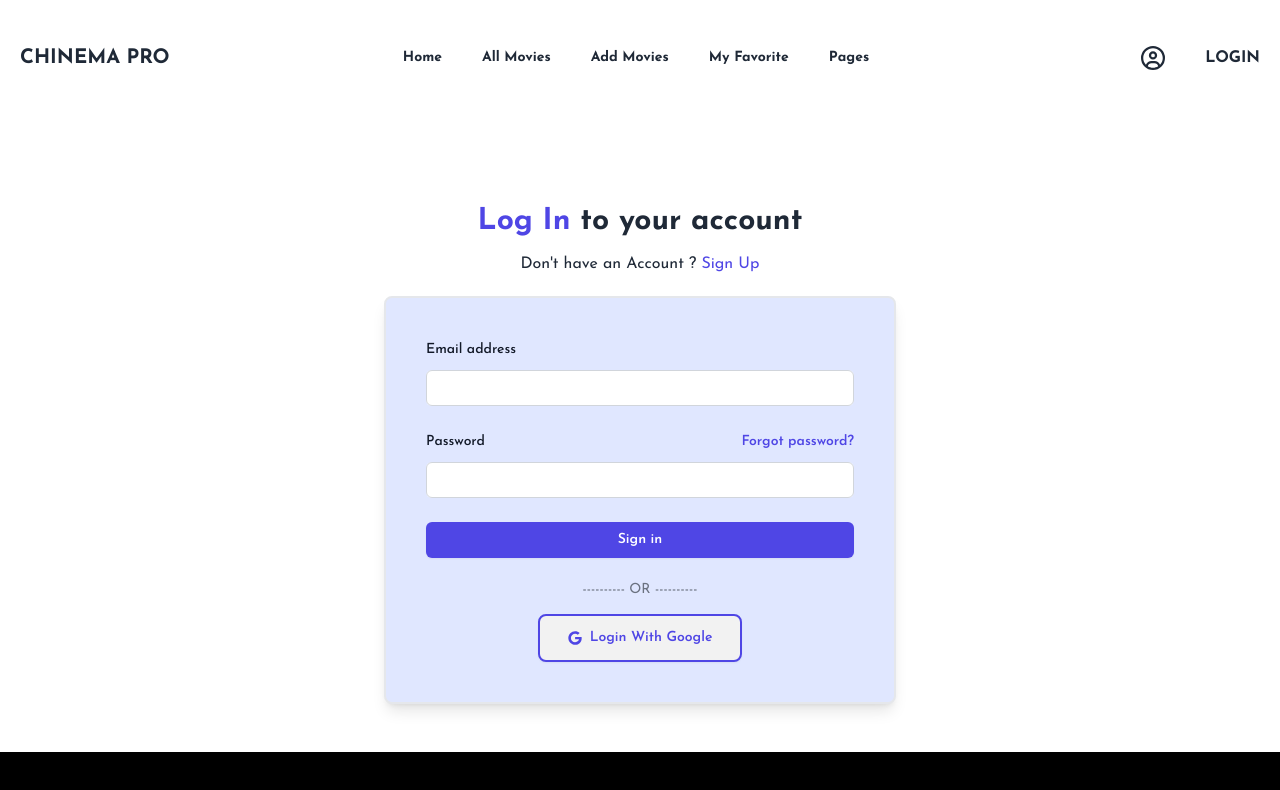
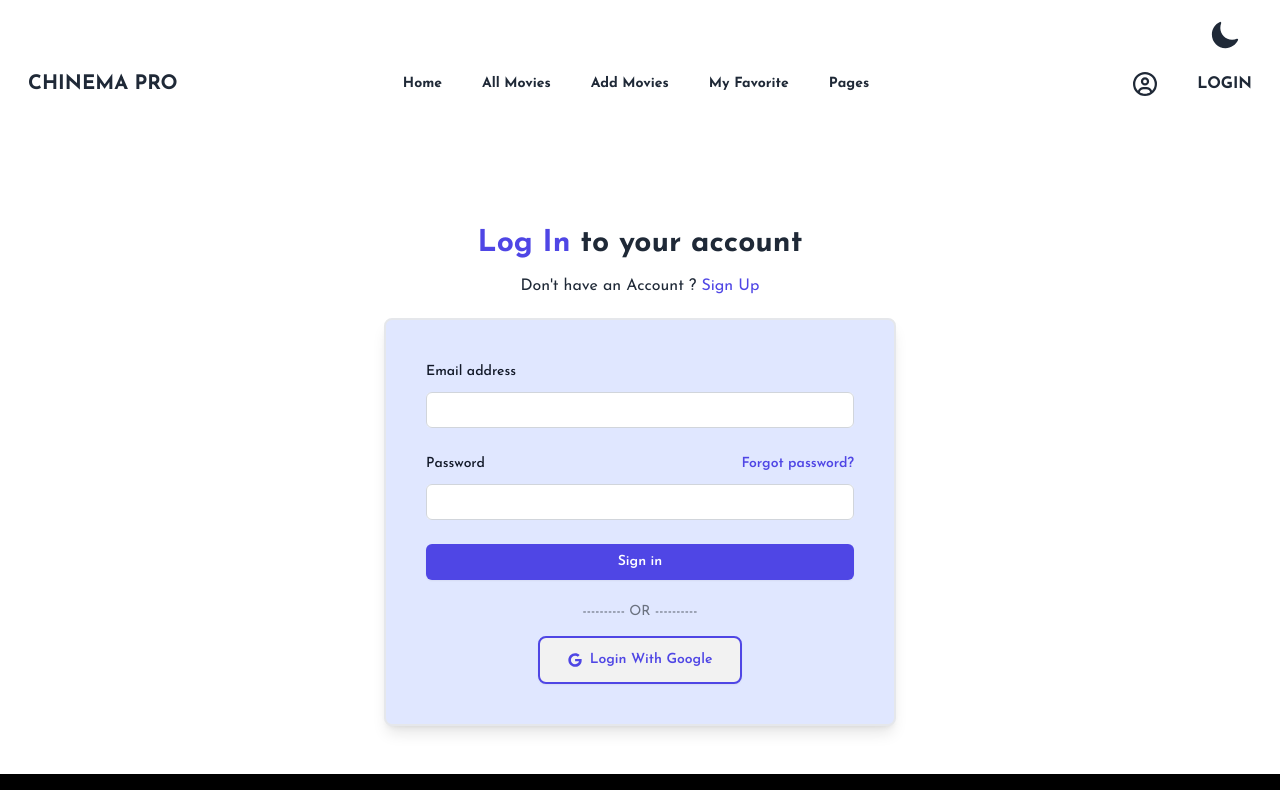
Before and after one commit to mahmudrkb/CHINEMA-PRO-10, a React (Vite) app: page /auth/login in a window 1280 px wide. Shown: the top 790 px of the page. Built offline with nearby package versions, Linux system fonts and the light colour scheme; no server answers.

Commit message:
dark mood

```diff
--- a/index.html
+++ b/index.html
@@ -1,5 +1,5 @@
 <!DOCTYPE html>
-<html lang="en" data-theme="light">
+<html lang="en" data-theme="light" >
   <head>
     <meta charset="UTF-8" />
     <link rel="icon" type="image/svg+xml" href="/vite.svg" />
@@ -12,7 +12,7 @@
       rel="stylesheet"
     />
   </head>
-  <body class="josefin-sans">
+  <body class="josefin-sans " >
     <div id="root"></div>
     <script type="module" src="/src/main.jsx"></script>
   </body>
--- a/src/components/ActionMovie.jsx
+++ b/src/components/ActionMovie.jsx
@@ -3,7 +3,7 @@ import Marquee from "react-fast-marquee";
 
 const ActionMovie = () => {
   return (
-    <div className="bg-white">
+    <div className=" dark:bg-[#434342] dark:text-white">
       <div className="container mx-auto p-5 my-5">
         <h1 className="  text-center text-3xl md:text-4xl my-10">TOP ACTION MOVIES IN THEATRES</h1>
         {/* img */}
--- a/src/components/Featured.jsx
+++ b/src/components/Featured.jsx
@@ -27,7 +27,7 @@ const Featured = () => {
           <div
             data-aos="fade-up"
             key={index}
-            className="card grid grid-cols-2 gap-8 card-side bg-base-100 shadow-xl"
+            className="card grid grid-cols-2 gap-8 card-side  shadow-xl"
           >
             <figure>
               <img className="max-h-96 w-fit " src={movie.poster} alt="Movie" />
--- a/src/components/Header.jsx
+++ b/src/components/Header.jsx
@@ -2,6 +2,7 @@ import React, { useContext } from "react";
 import { Link, NavLink } from "react-router-dom";
 import { AuthContext } from "../provider/AuthProvider";
 import { FaRegCircleUser } from "react-icons/fa6";
+import { IoMoon, IoSunny } from "react-icons/io5";
 
 const Header = () => {
   const { user, userLogOut } = useContext(AuthContext);
@@ -26,10 +27,35 @@ const Header = () => {
       </li>
     </>
   );
+
+  const [dark, setDark] = React.useState(false);
+
+  const darkModeHandler = () => {
+      setDark(!dark);
+      document.body.classList.toggle("dark");
+  }
   return (
-    <div>
-      <div className="navbar bg-base-100 container mx-auto p-5 my-3">
+
+   <div className=" dark:bg-[#434342] dark:text-white ">
+     <div className="container  mx-auto p-5 ">
+      <div className="bg-yellow  flex justify-end">
+            <button className="text-3xl mr-5" onClick={()=> darkModeHandler()}>
+                {
+
+                    dark && <IoSunny />
+                }
+                {
+                    !dark && <IoMoon />
+                }
+            </button>
+        </div>
+
+
+      <div className="navbar  ">
+
+
         <div className="navbar-start">
+
           <div className="dropdown">
             <div tabIndex={0} role="button" className="btn btn-ghost lg:hidden">
               <svg
@@ -95,6 +121,7 @@ const Header = () => {
         )}
       </div>
     </div>
+   </div>
   );
 };
 
--- a/src/layout/AuthLayout.jsx
+++ b/src/layout/AuthLayout.jsx
@@ -5,7 +5,7 @@ import Footer from '../components/Footer';
 
 const AuthLayout = () => {
     return (
-        <div>
+        <div className=' dark:bg-[#434342] dark:text-white'>
             <section>
                 <Header></Header>
             </section>
--- a/src/layout/HomeLayout.jsx
+++ b/src/layout/HomeLayout.jsx
@@ -7,7 +7,7 @@ import { Outlet } from 'react-router-dom';
 
 const HomeLayout = () => {
     return (
-        <div>
+        <div className=' dark:bg-[#434342] dark:text-white'>
             <header>
                 <Header></Header>
 
--- a/src/page/AllMovies.jsx
+++ b/src/page/AllMovies.jsx
@@ -67,7 +67,7 @@ const AllMovies = () => {
             <div
               data-aos="fade-up"
               key={index}
-              className="card grid grid-cols-2 gap-8 card-side bg-base-100 shadow-xl"
+              className="card grid grid-cols-2 gap-8 card-side  shadow-xl"
             >
               <figure>
                 <img
--- a/tailwind.config.js
+++ b/tailwind.config.js
@@ -5,6 +5,7 @@ export default {
     "./src/**/*.{js,ts,jsx,tsx}",
 
   ],
+  darkMode: 'class',
   theme: {
     extend: {},
   },
```
